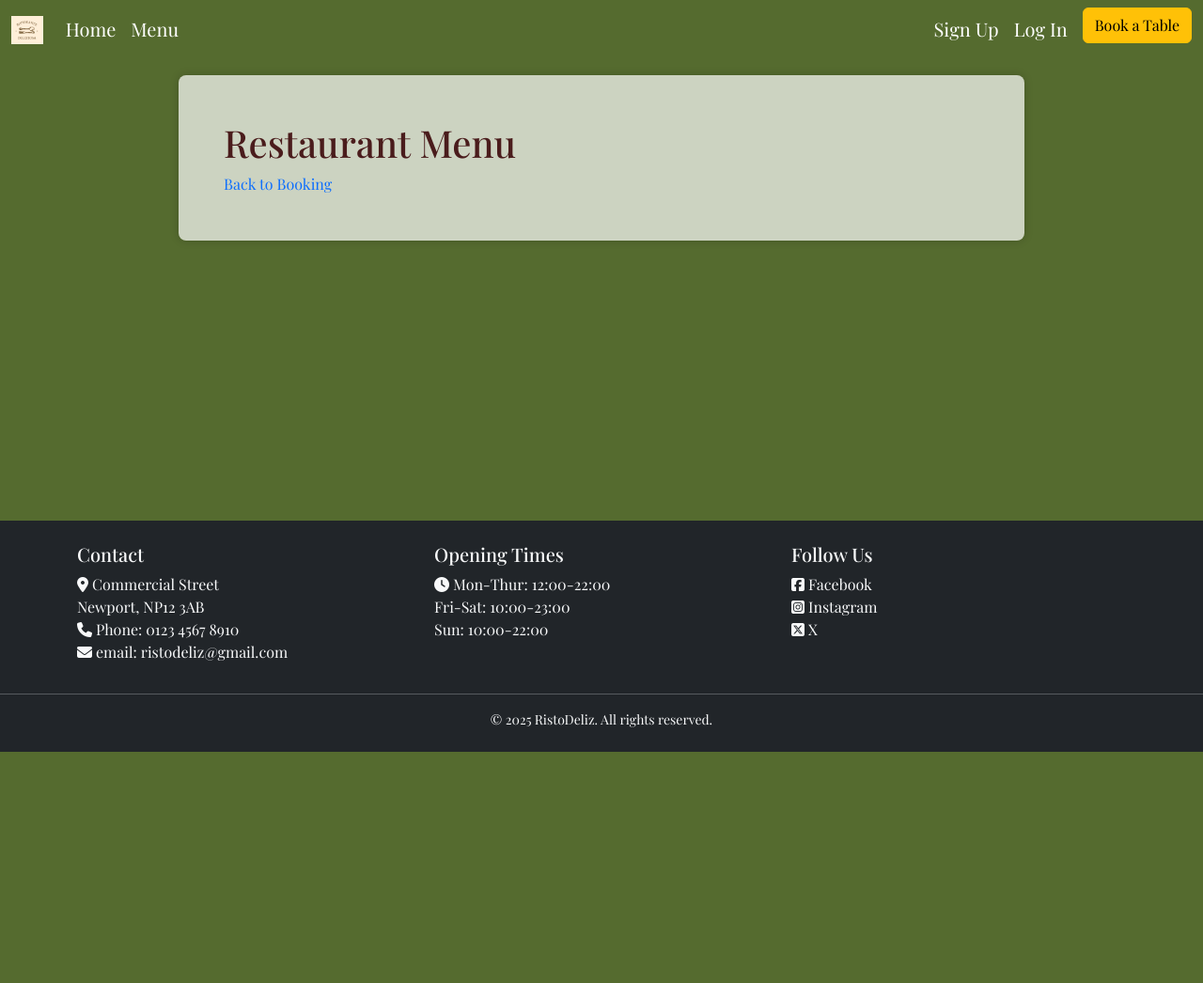
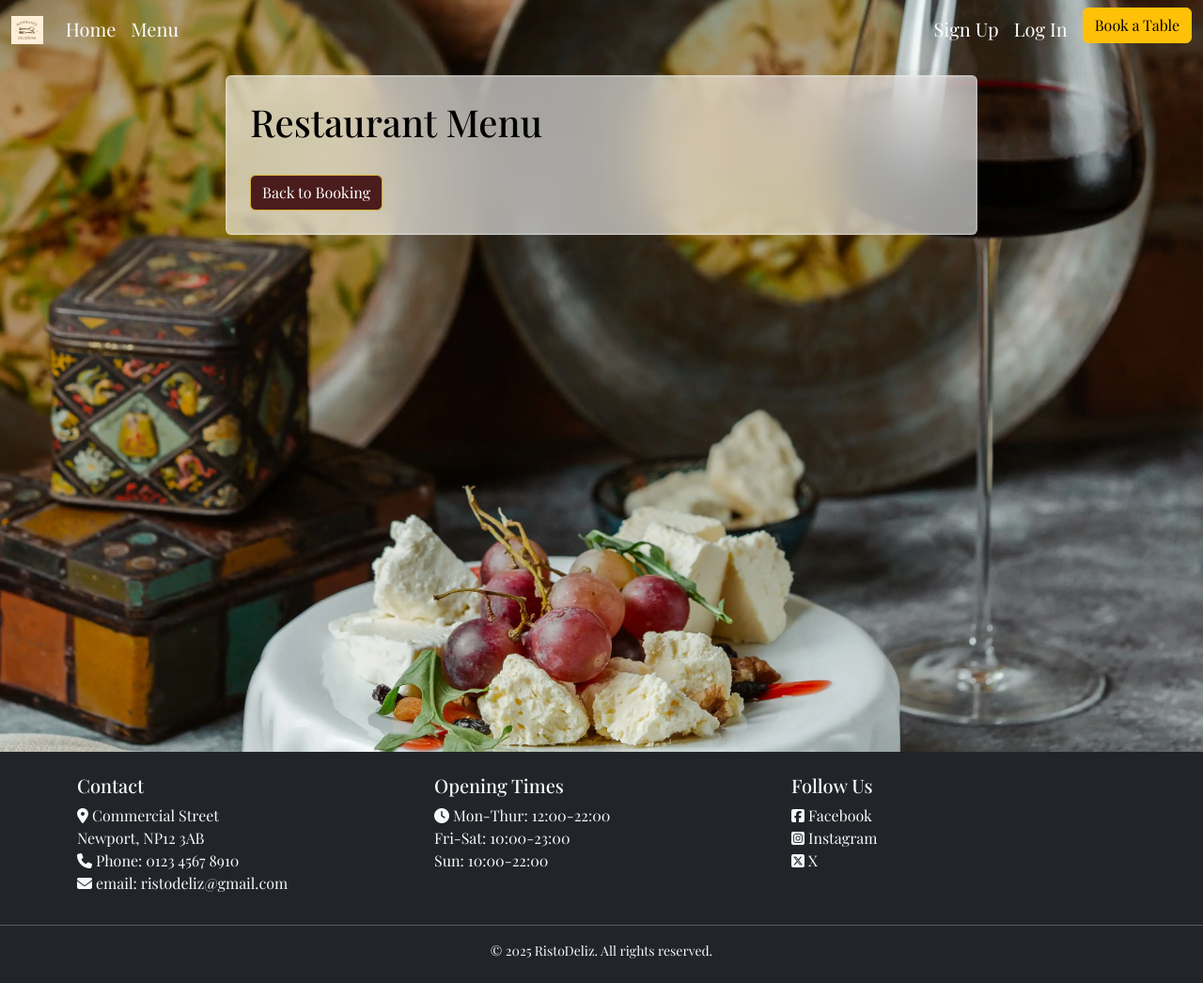
Before and after one commit to jessi25924/risto_deliz, a Django app: page /menu/ in a window 1280 px wide. Shown: the whole page at 94% size. Before the commit the page ends 800 px from the top, so only its background shows below. Run offline with Django 4.2, Linux system fonts and the light colour scheme; data that the repository does not hold is empty; some libraries are stand-ins or nearby versions; some web fonts are replaced.

Commit message:
Menu background and css style

```diff
--- a/booking_table/templates/booking_table/menu.html
+++ b/booking_table/templates/booking_table/menu.html
@@ -1,7 +1,8 @@
 {% extends "base.html" %}
 
 {% block content %}
-<div class="page-wrapper">
+<div class="menu-bg py-5">
+  <div class="glass-box p-4 rounded">
     <h1>Restaurant Menu</h1>
 
     {% for category, items in grouped_items.items %}
@@ -15,6 +16,7 @@
       </ul>
     {% endfor %}
 
-<a href="{% url 'book_table' %}">Back to Booking</a>
+    <a href="{% url 'book_table' %}" class="btn btn-primary mt-4">Back to Booking</a>
+  </div>
 </div>
 {% endblock %}
--- a/static/css/styles.css
+++ b/static/css/styles.css
@@ -87,6 +87,25 @@ main .container {
     margin-top: 5rem;
 }
 
+.menu-bg {
+    background-image: url('/static/images/menu-background.webp');
+    background-size: cover;
+    background-position: center;
+    min-height: 100vh;
+    width: 100%;
+}
+
+.glass-box {
+    color: black;
+    background-color: rgba(255, 255, 255, 0.6);
+    border: 2px solid rgba(255, 255, 255, 0.18);
+    backdrop-filter: blur(30px);
+    margin: 2rem auto;
+    padding: 2rem;
+    max-width: 800px;
+    width: 90%;
+}
+
 /* override built-in textarea style*/
 .page-wrapper textarea {
   height: 120px;
```
Also changed, not shown: static/images/menu-background.webp (added). Lines whose indentation alone changed are shown as unchanged.
